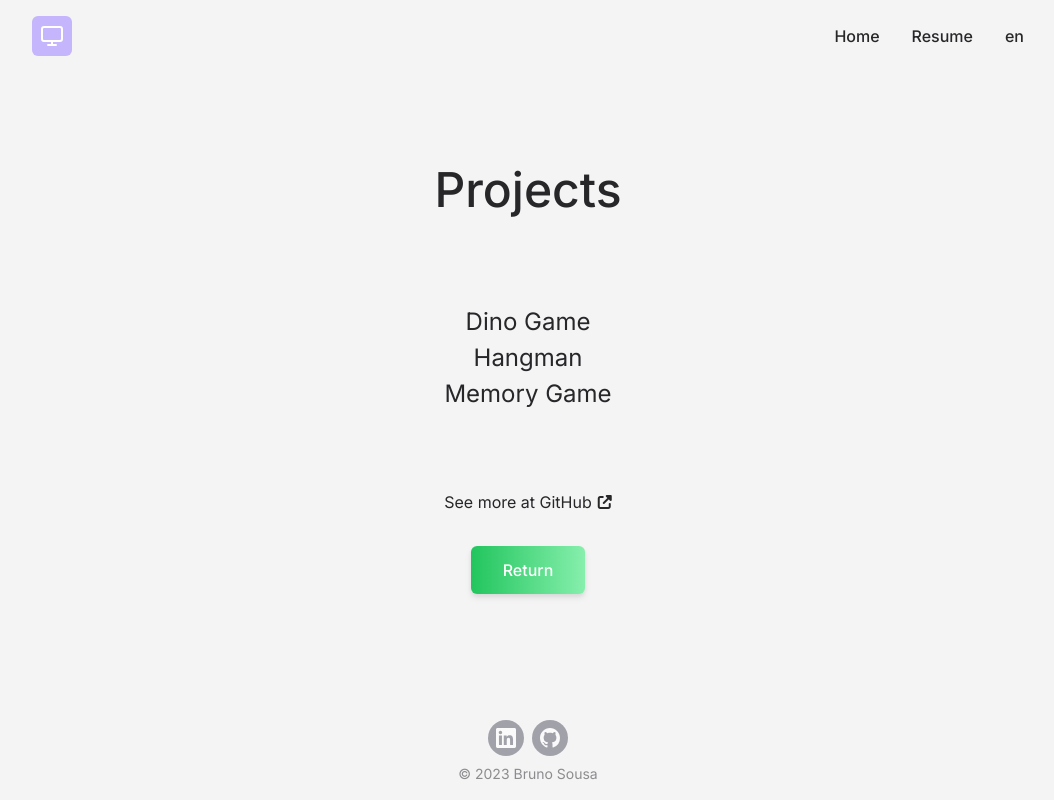
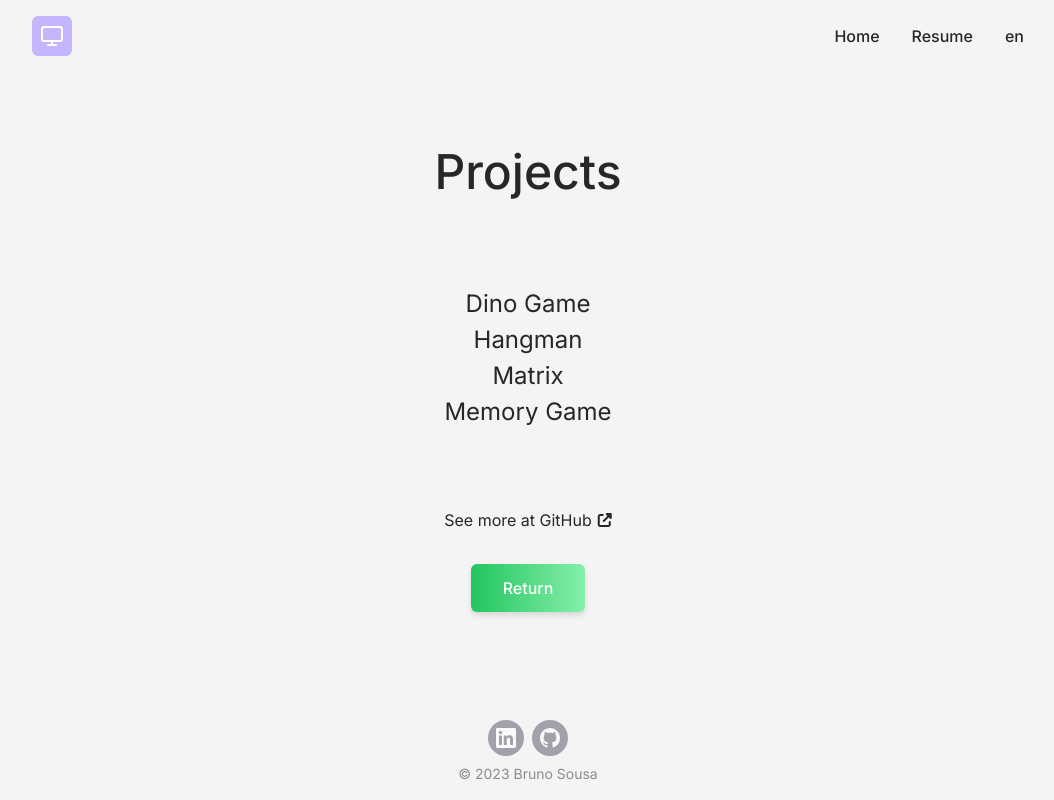
Before and after one commit to brunolpsousa/website, a Next.js app: page /projects in a window 1280 px wide. Shown: the whole page, without its empty margins (112-1166 px from the left). Built offline with nearby package versions, Linux system fonts and the light colour scheme.

Commit message:
feat: enter the matrix

```diff
--- a/pages/projects/index.tsx
+++ b/pages/projects/index.tsx
@@ -21,6 +21,9 @@ export default () => {
           </Link>
         </li>
         <li className='customHover m-1'>
+          <Link href={'projects/matrix'}>Matrix</Link>
+        </li>
+        <li className='customHover m-1'>
           <Link href={'projects/memory'}>
             {isEN ? 'Memory Game' : 'Jogo da Memória'}
           </Link>
--- /dev/null
+++ b/pages/projects/matrix.tsx
@@ -0,0 +1,119 @@
+// Ref: https://github.com/servetgulnaroglu/ytb_matrix_js
+
+import Link from 'next/link'
+import { useEffect } from 'react'
+import { all as charArr } from '@data/matrix'
+import getLang from '@utils/getLang'
+
+const matrix = () => {
+  const canvas = document.getElementById('canvas') as HTMLCanvasElement
+  const ctx = canvas.getContext('2d')
+  if (!ctx) return
+
+  let cw = window.innerWidth
+  let ch = window.innerHeight
+
+  canvas.width = cw
+  canvas.height = ch
+
+  const maxCharCount = 300
+  const fallingCharArr: FallingChar[] = []
+  const fontSize = 13
+  let maxColumns = cw / fontSize
+
+  let frames = 0
+
+  window.addEventListener(
+    'resize',
+    () => {
+      cw = window.innerWidth
+      ch = window.innerHeight
+      canvas.width = cw
+      canvas.height = ch
+      maxColumns = cw / fontSize
+    },
+    true,
+  )
+
+  const update = () => {
+    if (fallingCharArr.length < maxCharCount) {
+      const fallingChar = new FallingChar(
+        Math.floor(Math.random() * maxColumns) * fontSize,
+        (Math.random() * ch) / 2 - 50,
+      )
+      fallingCharArr.push(fallingChar)
+    }
+    ctx.fillStyle = 'rgba(0,0,0,0.05)'
+    ctx.fillRect(0, 0, cw, ch)
+    for (let i = 0; i < fallingCharArr.length && frames % 2 == 0; i++) {
+      fallingCharArr[i].draw(ctx)
+    }
+
+    requestAnimationFrame(update)
+    frames++
+  }
+
+  const sortColor = () => {
+    const randomColor = () => {
+      return Math.floor(Math.random() * 257)
+    }
+    const n = Math.floor(Math.random() * 11)
+
+    if (n < 5) return `rgba(${randomColor()},${randomColor()},${randomColor()})`
+    return 'rgba(0,255,0)'
+  }
+
+  const fallingCharColor = sortColor()
+
+  class FallingChar {
+    x: number
+    y: number
+    value?: string
+    speed?: number
+
+    constructor(x: number, y: number) {
+      this.x = x
+      this.y = y
+    }
+
+    draw(ctx: CanvasRenderingContext2D) {
+      this.value =
+        charArr[Math.floor(Math.random() * (charArr.length - 1))].toUpperCase()
+      this.speed = (Math.random() * fontSize * 3) / 4 + (fontSize * 3) / 4
+
+      ctx.fillStyle = fallingCharColor
+      ctx.font = fontSize + 'px sans-serif'
+      ctx.fillText(this.value as string, this.x, this.y)
+      this.y += this.speed
+
+      if (this.y > ch) {
+        this.y = (Math.random() * ch) / 2 - 50
+        this.x = Math.floor(Math.random() * maxColumns) * fontSize
+        this.speed = (-Math.random() * fontSize * 3) / 4 + (fontSize * 3) / 4
+      }
+    }
+  }
+
+  update()
+}
+
+export default () => {
+  const isEN = getLang()
+
+  useEffect(() => {
+    matrix()
+  })
+
+  return (
+    <div className='flex flex-col items-center justify-center pb-12 m-auto w-full'>
+      <canvas className='w-full h-full' id='canvas'></canvas>
+      <div className='flex flex-shrink my-12 space-x-12'>
+        <Link href={'/projects'}>
+          <button type='button' className='navBtn'>
+            {isEN ? 'Return' : 'Voltar'}
+          </button>
+        </Link>
+      </div>
+    </div>
+  )
+}
--- /dev/null
+++ b/src/data/matrix.ts
@@ -0,0 +1,22 @@
+export const arabic = 'ضصثقفغعهخحجشسيبلاتنمكةءظطذدزروى'.split('')
+export const numbers = '01234567890123456789'.split('')
+export const chinese =
+  '诶比西迪伊艾弗吉尺杰开勒马娜哦屁吾儿丝提伊吾维豆贝尔维克斯吾贼德'.split('')
+export const greek = 'ABГΔЄZHѲIKΛMNΞOПPΣTYΦXΨΩ'.split('')
+export const hindi = 'औऐआईऊभऋघधझढओएअइउफृखथछठँऑज्ञणक्ष़शषौौैाी'.split('')
+export const japanese = 'あかさたなはまやらわ'.split('')
+export const korean = 'ㅂㅈㄷㄱ쇼ㅕㅑㅐㅔㅁㄴㅇㄹ호ㅓㅏㅣㅋㅌㅊ퓨ㅜㅡ'.split('')
+export const roman =
+  'abcdefghijklmnopqrstuvwxyzABCDEFGHIJKLMNOPQRSTUVWXYZ'.split('')
+export const russian = 'ЙЦУКЕНГШЩЗХФЫВАПРОЛДЖЭЯЧСМИТЬБЮ'.split('')
+export const all = Array.prototype.concat(
+  arabic,
+  numbers,
+  chinese,
+  greek,
+  hindi,
+  japanese,
+  korean,
+  roman,
+  russian,
+)
```
